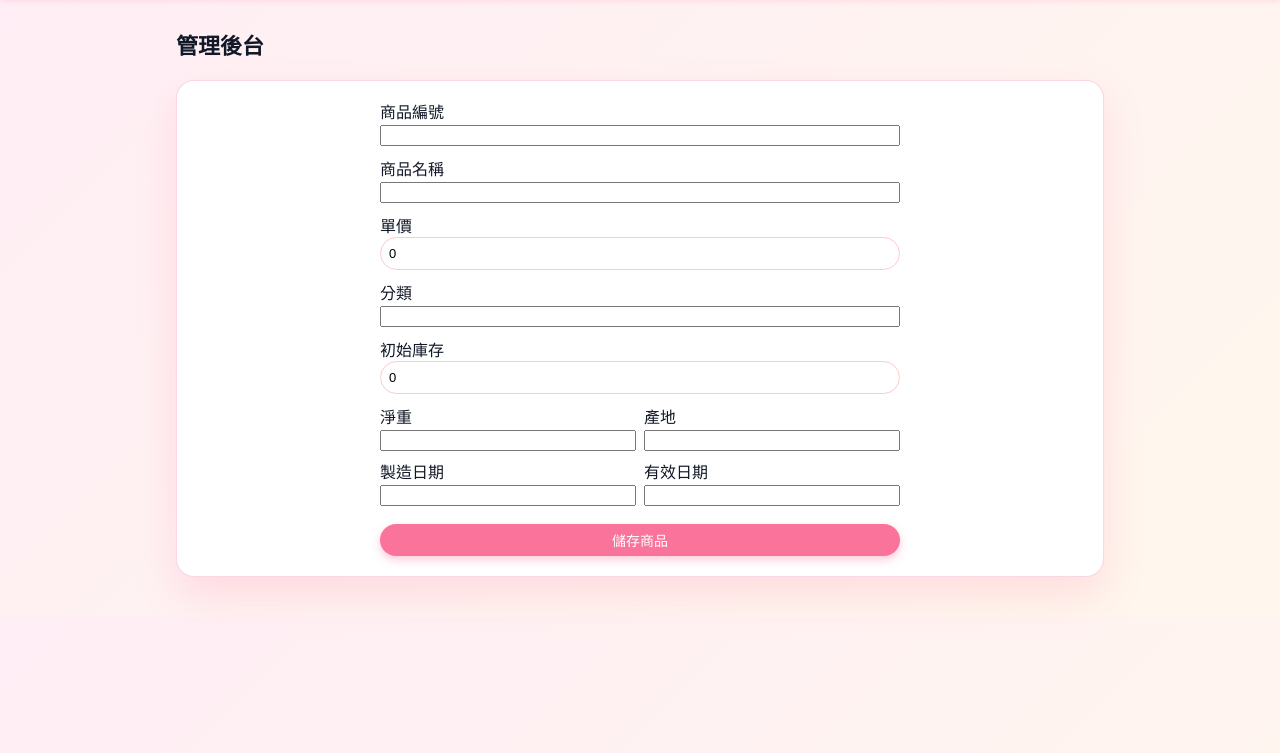
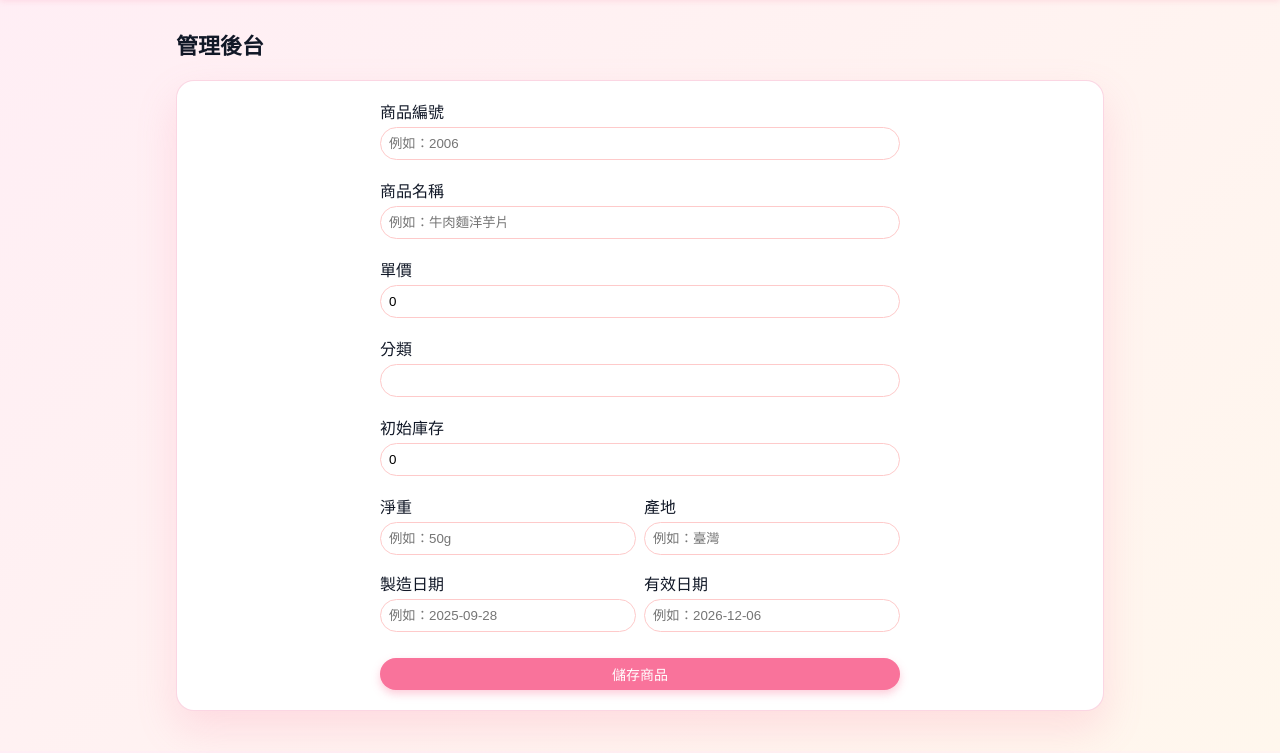
Before and after one commit to 11346086/redis-ecommerce, a Flask app: template templates/admin_product_new.html in a window 1280 px wide. Shown: the part 47-800 px from the top of the page. Run offline with Flask 3, Linux system fonts and the light colour scheme; the template is opened without the code that fills it, so the values that code supplies are empty.

Commit message:
排版等問題

```diff
--- a/templates/admin_base.html
+++ b/templates/admin_base.html
@@ -200,22 +200,41 @@
         font-size: 13px;
       }
 
-      input[type="number"],
+      /* input[type="number"],
       input[type="text"] ,
       input[type="password"]{
         padding: 8px 8px;
         border-radius: 999px;
         border: 1px solid #fecaca;
         font-size: 13px;
+      } */
+
+      /* 讓所有 input-field 看起來一樣：粉紅圓框 */
+      .input-field {
+        width: 100%;
+        border-radius: 999px;
+        border: 1px solid #fecaca;     /* 粉紅外框 */
+        padding: 8px 8px;
+        background-color: #fff;
+        box-sizing: border-box;
+        transition: box-shadow 0.15s ease, border-color 0.15s ease;
       }
 
-      input[type="number"]:focus,
+      /* input[type="number"]:focus,
       input[type="text"]:focus ,
       input[type="password"]:focus {
         outline: none;
         border-color: var(--primary);
         box-shadow: 0 0 0 1px rgba(248, 113, 150, 0.45);
-      }
+      } */
+
+      .input-field:focus {
+      outline: none;
+      border-color: var(--primary);
+      box-shadow: 0 0 0 1px rgba(248, 113, 150, 0.45);
+    }
+
+
 
       .text-muted {
         color: var(--text-sub);
--- a/templates/admin_orders.html
+++ b/templates/admin_orders.html
@@ -25,7 +25,7 @@
             <td>{{ o.created_at }}</td>
             <td>{{ o.user_id }}</td>
             <td class="text-right">${{ o.total }}</td>
-            <td class="text-center">{{ o.items_count }}</td>
+            <td class="qty-col">{{ o.items_count }}</td>
             <td class="text-center">{{ o.status }}</td>
             <td class="text-center">
               <a
--- a/templates/admin_product_new.html
+++ b/templates/admin_product_new.html
@@ -4,49 +4,49 @@
   <div style="max-width:520px; margin:0 auto;">
 
     <form method="post" style="display:flex; flex-direction:column; gap:10px;">
-      <div>
-        <label>商品編號</label>
-        <input name="id" class="input-field" style="width:100%;" required >
+      <div style="margin-bottom:8px;">
+        <label style="display:block; margin-bottom:4px;">商品編號</label>
+        <input name="id" class="input-field" style="width:100%;" placeholder="例如：2006" required >
       </div>
 
-      <div>
-        <label>商品名稱</label>
-        <input name="name" class="input-field" style="width:100%;" required>
+      <div style="margin-bottom:8px;">
+        <label style="display:block; margin-bottom:4px;">商品名稱</label>
+        <input name="name" class="input-field" style="width:100%;" placeholder="例如：牛肉麵洋芋片" required>
       </div>
 
-      <div>
-        <label>單價</label>
+      <div style="margin-bottom:8px;">
+        <label style="display:block; margin-bottom:4px;">單價</label>
         <input name="price" type="number" min="0" value="0"
                class="input-field" style="width:100%;" required>
       </div>
 
-      <div>
-        <label>分類</label>
+      <div style="margin-bottom:8px;">
+        <label style="display:block; margin-bottom:4px;">分類</label>
         <input name="category" class="input-field" style="width:100%;">
       </div>
 
-      <div>
-        <label>初始庫存</label>
+      <div style="margin-bottom:8px;">
+        <label style="display:block; margin-bottom:4px;">初始庫存</label>
         <input name="stock" type="number" min="0" value="0"
                class="input-field" style="width:100%;" required>
       </div>
 
       <div style="display:grid; grid-template-columns:repeat(2,minmax(0,1fr)); gap:8px;">
-        <div>
-          <label>淨重</label>
-          <input name="net_weight" class="input-field" style="width:100%;">
+        <div style="margin-bottom:8px;">
+          <label style="display:block; margin-bottom:4px;">淨重</label>
+          <input name="net_weight" class="input-field" style="width:100%;" placeholder="例如：50g">
         </div>
-        <div>
-          <label>產地</label>
-          <input name="origin" class="input-field" style="width:100%;">
+        <div style="margin-bottom:8px;">
+          <label style="display:block; margin-bottom:4px;">產地</label>
+          <input name="origin" class="input-field" style="width:100%;" placeholder="例如：臺灣">
         </div>
-        <div>
-          <label>製造日期</label>
-          <input name="mfg" class="input-field" style="width:100%;">
+        <div style="margin-bottom:8px;">
+          <label style="display:block; margin-bottom:4px;">製造日期</label>
+          <input name="mfg" class="input-field" style="width:100%;" placeholder="例如：2025-09-28">
         </div>
-        <div>
-          <label>有效日期</label>
-          <input name="exp" class="input-field" style="width:100%;">
+        <div style="margin-bottom:8px;">
+          <label style="display:block; margin-bottom:4px;">有效日期</label>
+          <input name="exp" class="input-field" style="width:100%;" placeholder="例如：2026-12-06">
         </div>
       </div>
 
--- a/templates/products.html
+++ b/templates/products.html
@@ -40,7 +40,7 @@
                 <img
                   src="{{ url_for('static', filename='images/products/' ~ p.id ~ '.jpg') }}"
                   alt="{{ p.name }}"
-                  onerror="this.src='{{ url_for('static', filename='images/products/placeholder.jpg') }}';"
+                  onerror="this.src='{{ url_for('static', filename='images/logo2.png') }}';"
                 >
               </div>
 
```
Also changed, not shown: other parts of templates/admin_base.html (+42 -0 lines), admin_app.py (+19 -1 lines), templates/admin_order_detail.html (+11 -11 lines), templates/admin_seckill_new.html (+14 -1 lines), static/images/logo2.png (added), templates/admin_seckill_edit.html (line endings or trailing spaces).
